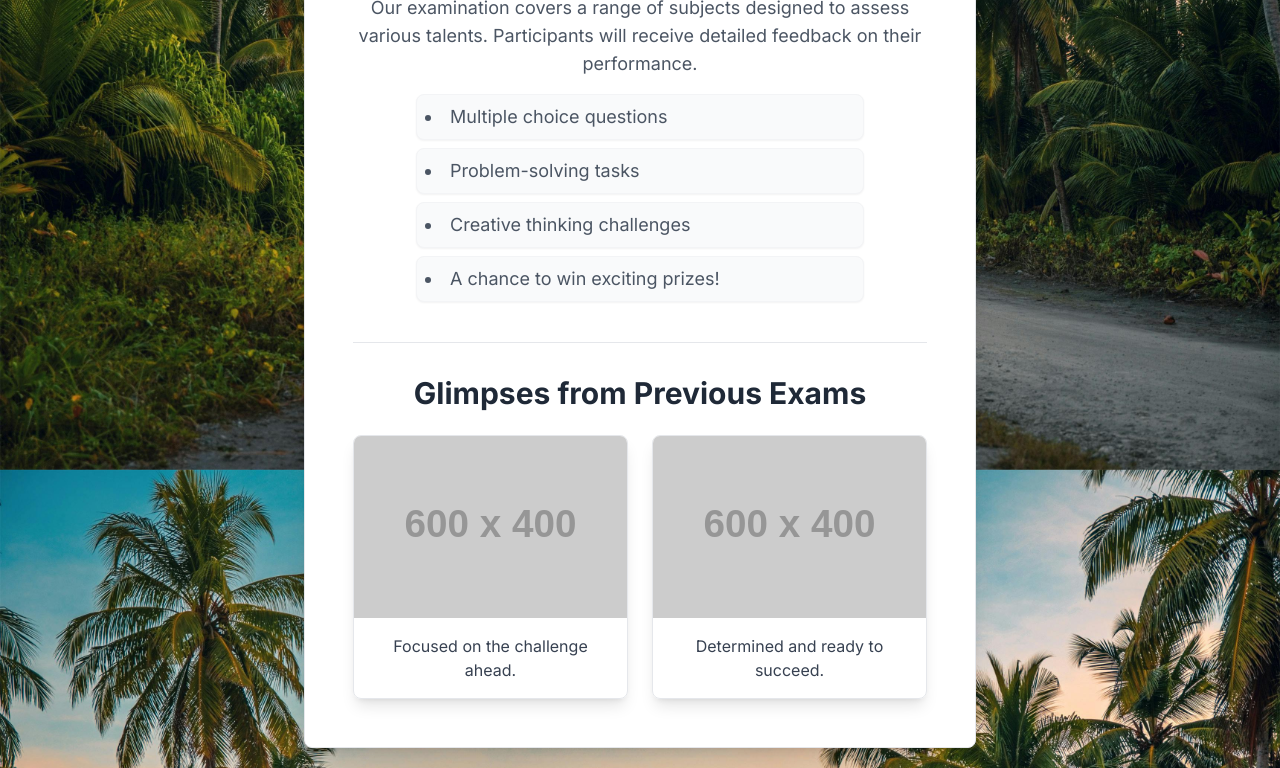
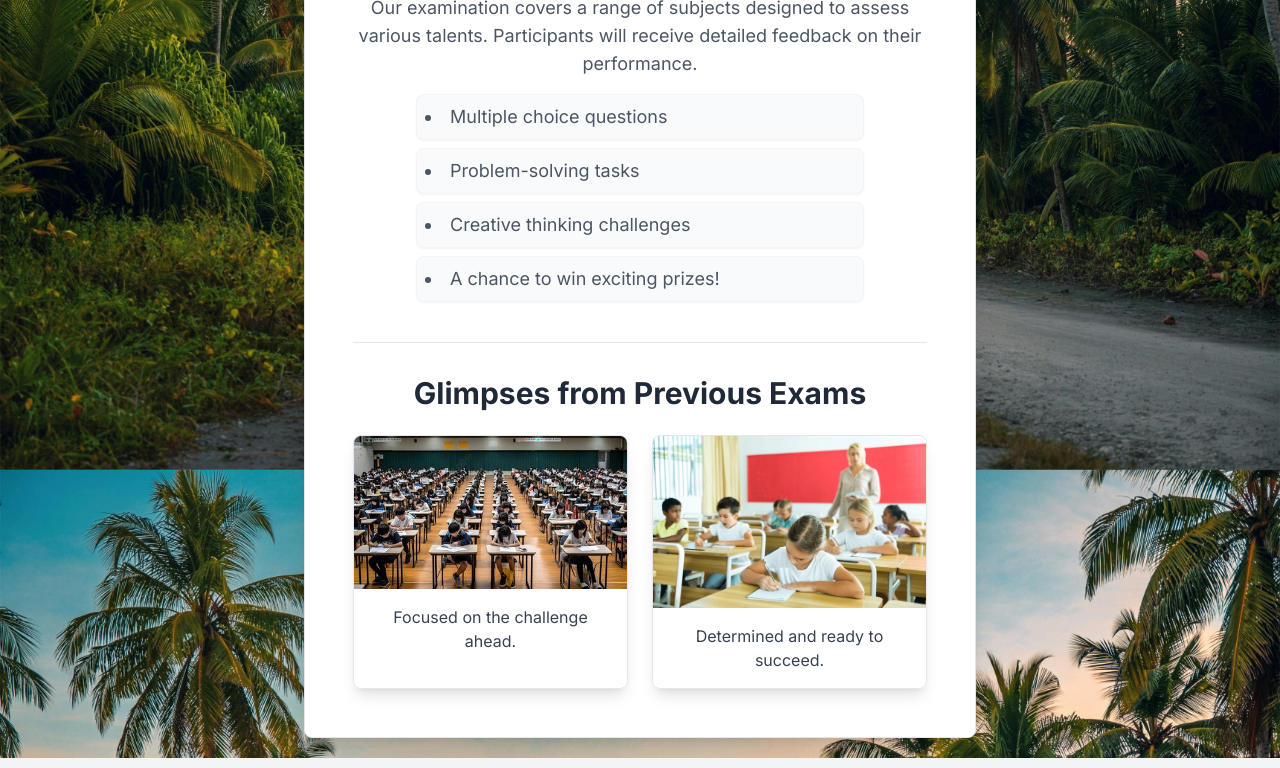
Before and after one commit to abulk2002/telentsearch, a plain HTML site: page index.html in a window 1280 px wide. Shown: the part 396-1164 px from the top of the page. Drawn offline with nearby package versions, Linux system fonts and the light colour scheme; placeholder pictures from the web are drawn by us.

Commit message:
added img

```diff
--- a/index.html
+++ b/index.html
@@ -61,12 +61,12 @@
             <div class="grid grid-cols-1 md:grid-cols-2 gap-6">
                 <!-- Image 1 -->
                 <div class="rounded-lg overflow-hidden shadow-lg border border-gray-200">
-                    <img src="https://placehold.co/600x400/9ca3af/ffffff?text=Student+Writing+Exam+1" alt="Student taking examination" class="w-full h-auto object-cover">
+                    <img src="OIP.jpg" alt="Student taking examination" class="w-full h-auto object-cover">
                     <p class="p-4 text-gray-700 text-base">Focused on the challenge ahead.</p>
                 </div>
                 <!-- Image 2 -->
                 <div class="rounded-lg overflow-hidden shadow-lg border border-gray-200">
-                    <img src="https://placehold.co/600x400/d1d5db/ffffff?text=Student+Writing+Exam+2" alt="Student studying during exam" class="w-full h-auto object-cover">
+                    <img src="small.webp" alt="Student studying during exam" class="w-full h-auto object-cover">
                     <p class="p-4 text-gray-700 text-base">Determined and ready to succeed.</p>
                 </div>
             </div>
```
Also changed, not shown: OIP.jpg (added), small.webp (added).
